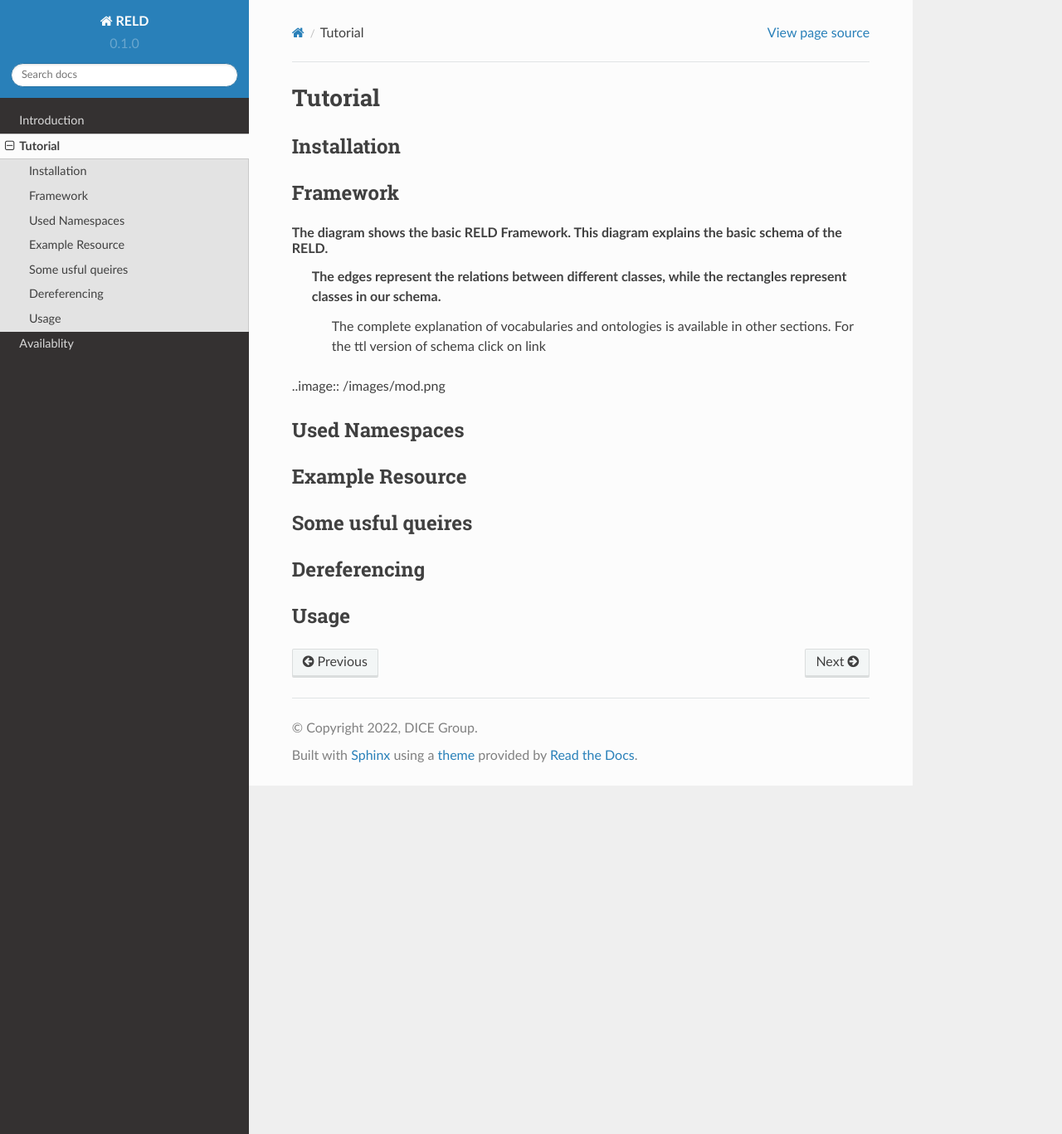
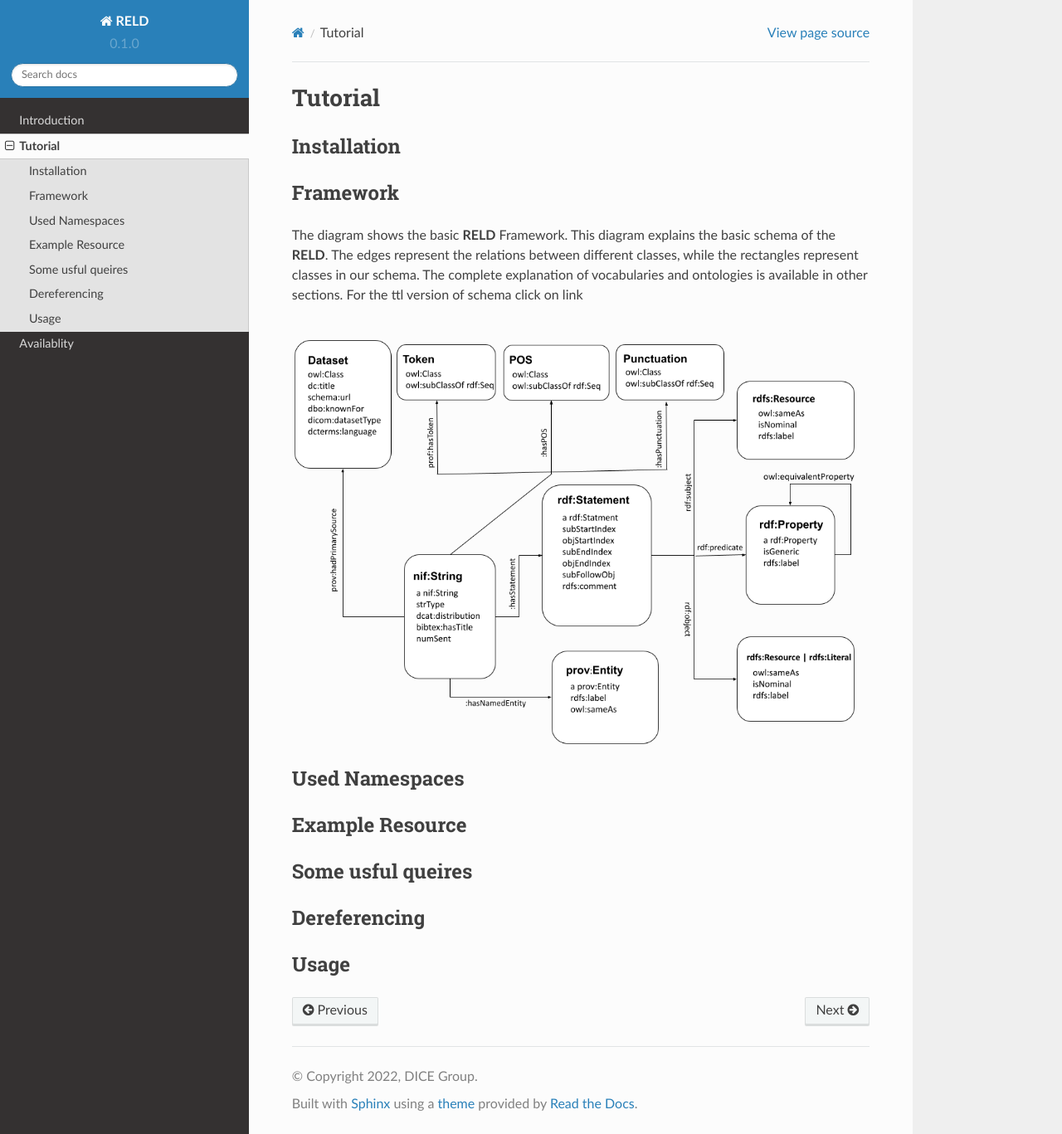
Before and after one commit to manzoorali29/reld_tutorial, a Sphinx documentation site: the page built from docs/source/tutorial.rst, in a window 1280 px wide and 1367 px high. Shown: the whole window at 83% size. Built offline with Sphinx 7.4.7 and the Read the Docs theme 2.0.0, drawn with Linux system fonts in a browser that asks for light colours.

Commit message:
error removed

```diff
--- a/docs/source/tutorial.rst
+++ b/docs/source/tutorial.rst
@@ -11,12 +11,12 @@ Installation
 Framework
 ---------
 
-The diagram shows the basic RELD Framework. This diagram explains the basic schema of the RELD.
- The edges represent the relations between different classes, while the rectangles represent classes in our schema.
-  The complete explanation of vocabularies and ontologies is available in other sections.
-  For the ttl version of schema click on link
+The diagram shows the basic **RELD** Framework. This diagram explains the basic schema of the **RELD**.
+The edges represent the relations between different classes, while the rectangles represent classes in our schema.
+The complete explanation of vocabularies and ontologies is available in other sections.
+For the ttl version of schema click on link
 
-..image:: /images/mod.png
+.. image:: /images/mod.png
 
 
 Used Namespaces
```
